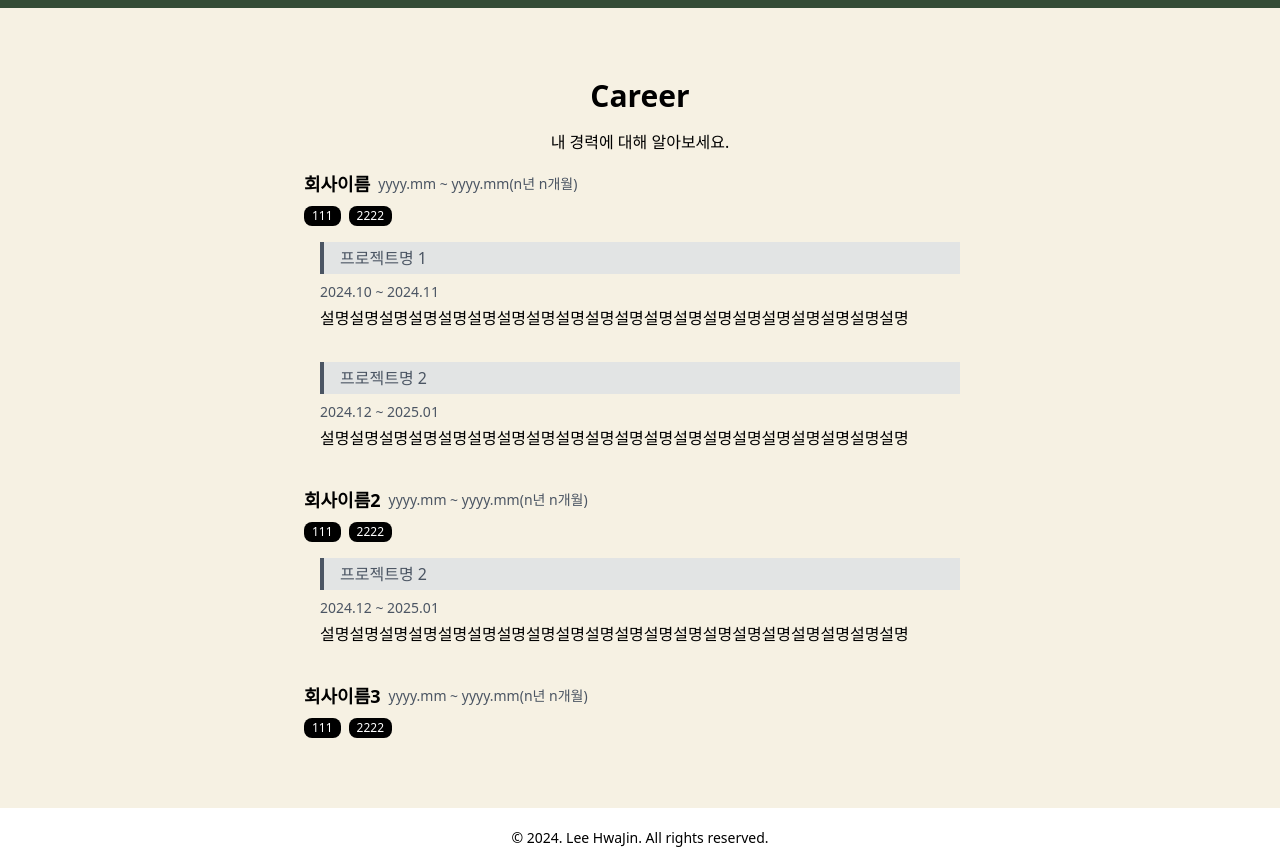
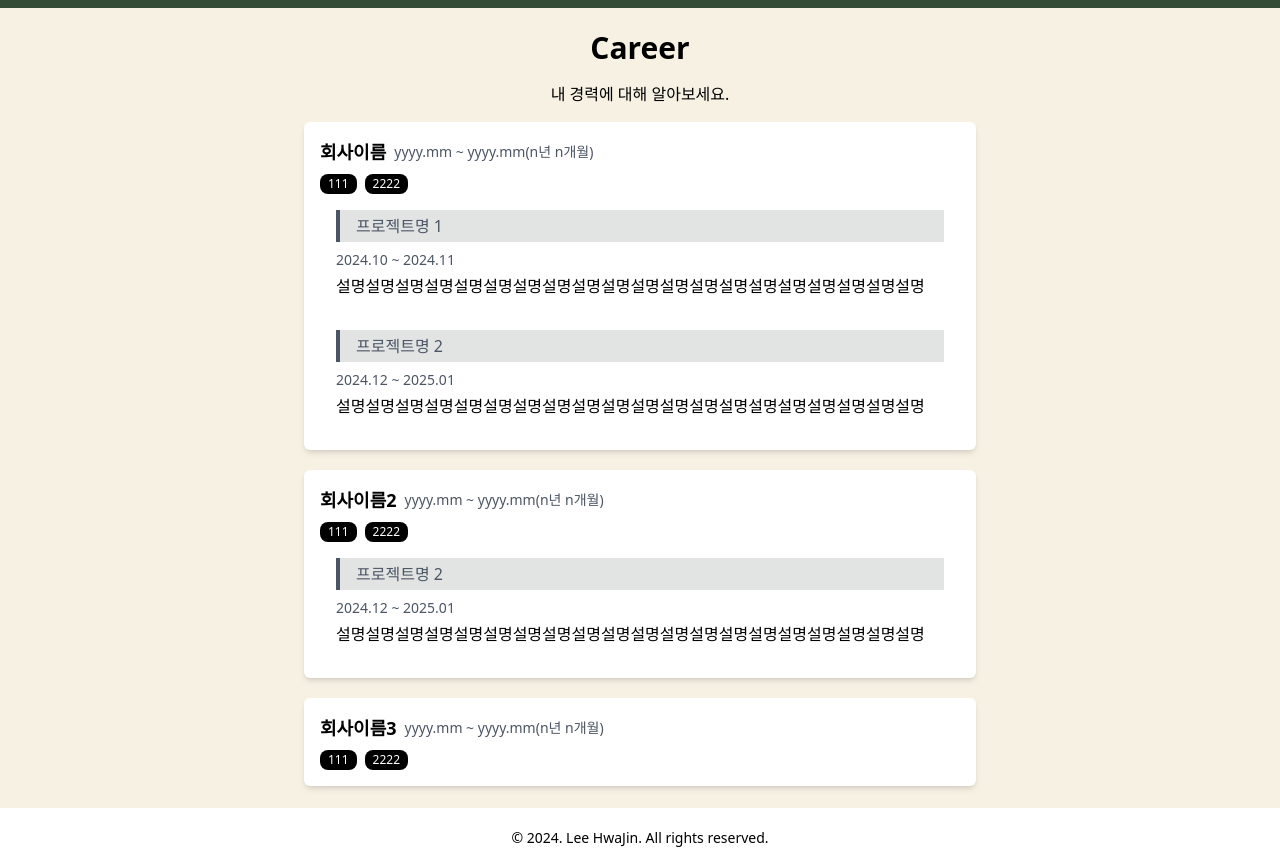
Before and after one commit to HwajinLee3114/lhjin-portfolio, a Next.js app: page / in a window 1280 px wide. Shown: the part 2600-3468 px from the top of the page. Built offline with nearby package versions, Linux system fonts and the light colour scheme.

Commit message:
경력 카드 css update

```diff
--- a/src/app/career/page.tsx
+++ b/src/app/career/page.tsx
@@ -14,7 +14,7 @@ export default function Career() {
       <div className="max-w-2xl w-full">
         <ul className="flex flex-col gap-5">
           {career.map((item, index) => (
-            <li key={`carrer_${index}`}>
+            <li key={`carrer_${index}`} className="bg-white rounded-md shadow-md p-4">
               <div className="flex flex-col sm:flex-row gap-2 mb-2 items-start sm:items-center">
                 <h2 className="text-lg font-bold">{item.company}</h2>
                 <div className="text-gray-600 text-base md:text-sm">
```
